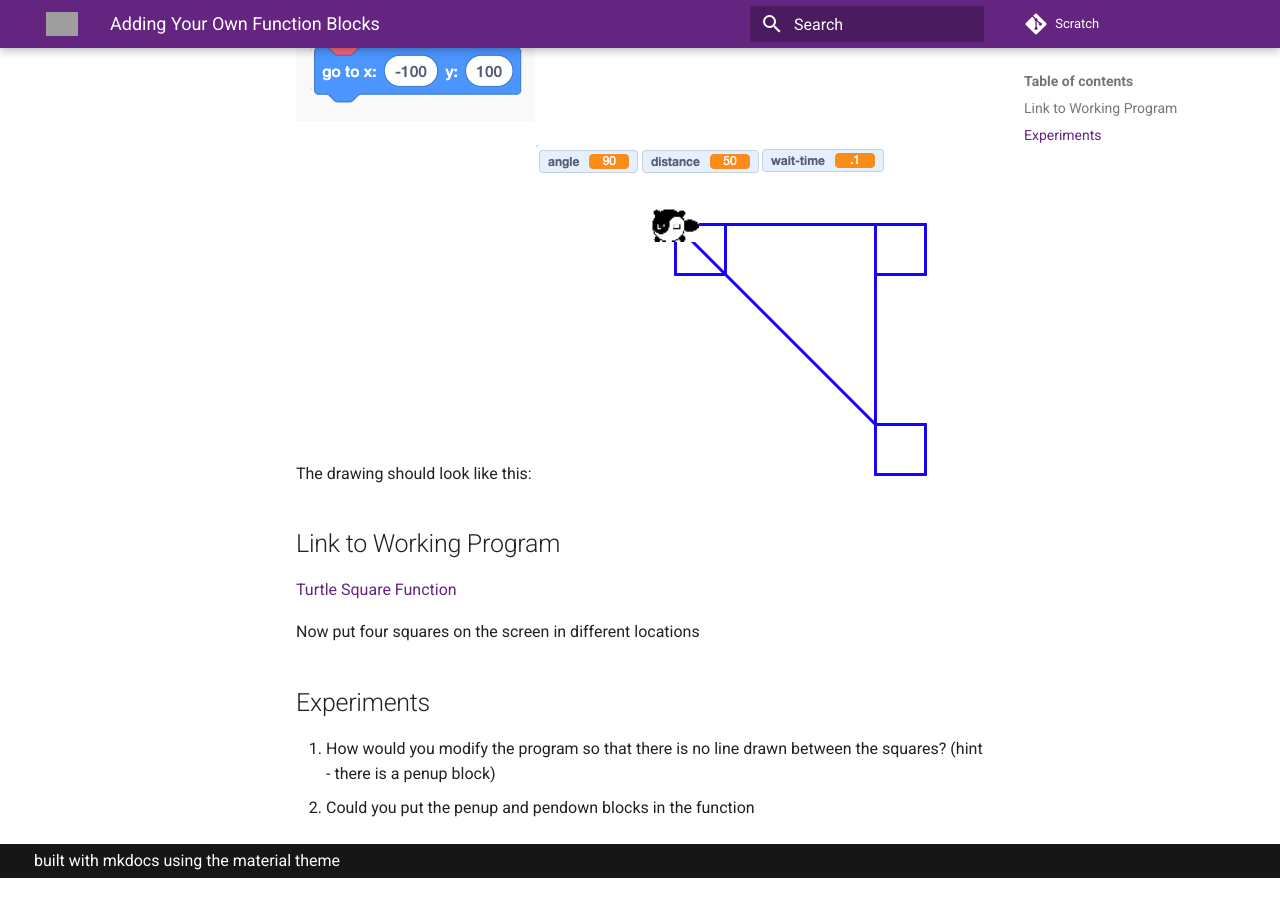
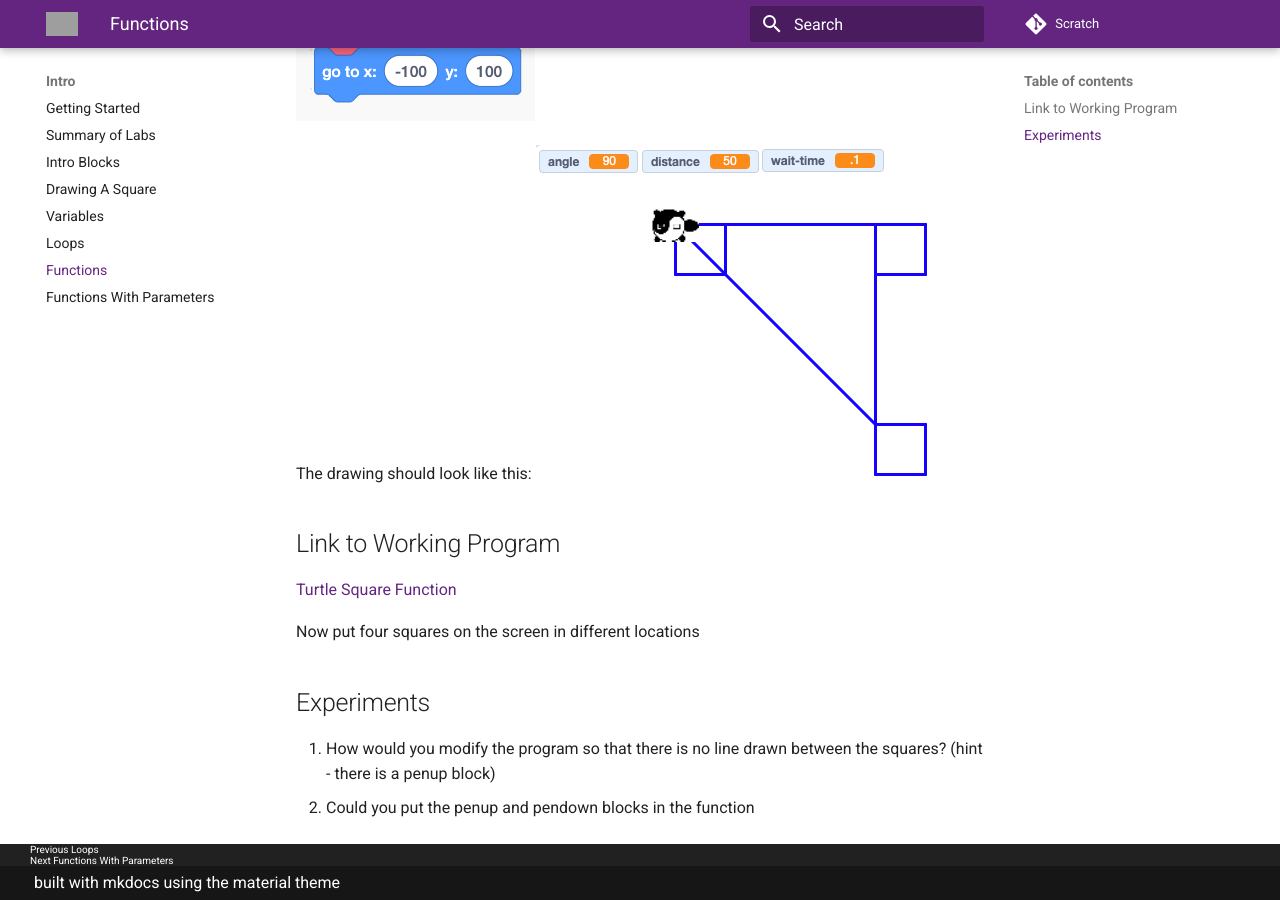
Before and after one commit to CoderDojoTC/scratch, an MkDocs documentation site: the page built from docs/intro/06-functions.md, in a window 1280 px wide and 900 px high, scrolled down 2148 px. Built offline with MkDocs 1.6.1 and Material for MkDocs 9.7.7, drawn with Linux system fonts in a browser that asks for light colours; comment, search, counter and statistics services are not loaded; before the commit the page ends 3026 px from its top, so only the background shows below that; grey boxes are pictures that could not be loaded.

Commit message:
updated mkdocs

```diff
--- a/mkdocs.yml
+++ b/mkdocs.yml
@@ -8,6 +8,8 @@ nav:
     - Drawing A Square: intro/03-first-square.md
     - Variables: intro/04-variables-square.md
     - Loops: intro/05-loops.md
+    - Functions: intro/06-functions.md
+    - Functions With Parameters: intro/07-functions-with-parameters.md
   - Contact: contact.md
 
 site_description: 'Resources for teaching Scratch to CoderDojo Twin Cities students.'
```
